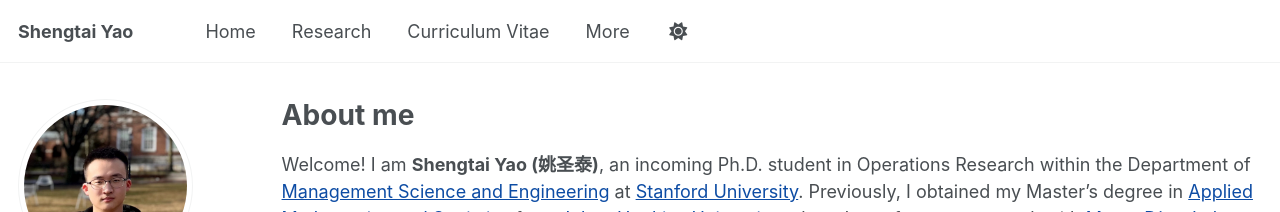
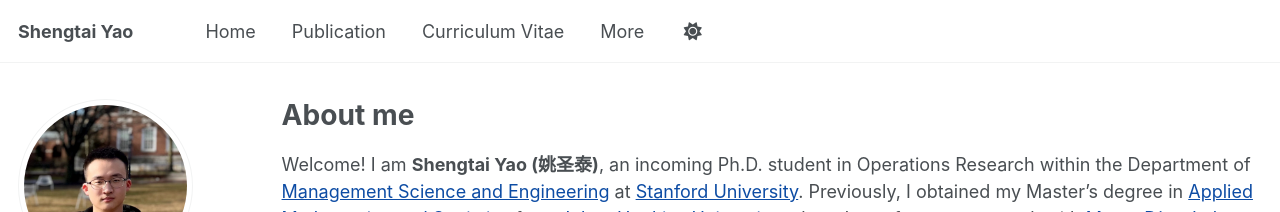
Before and after one commit to Yaoshengtai/Yaoshengtai.github.io, a Jekyll site: the page built from _pages/about.md, in a window 1280 px wide. Shown: the top 212 px of the page. Built offline with Jekyll 4.4.1, drawn with Linux system fonts in a browser that asks for light colours; some web fonts are replaced.

Commit message:
Update navigation.yml

```diff
--- a/_data/navigation.yml
+++ b/_data/navigation.yml
@@ -12,7 +12,7 @@ main:
   - title: "Home"
     url: /about/
 
-  - title: "Research"
+  - title: "Publication"
     url: /research/
 
   - title: "Curriculum Vitae"
```
